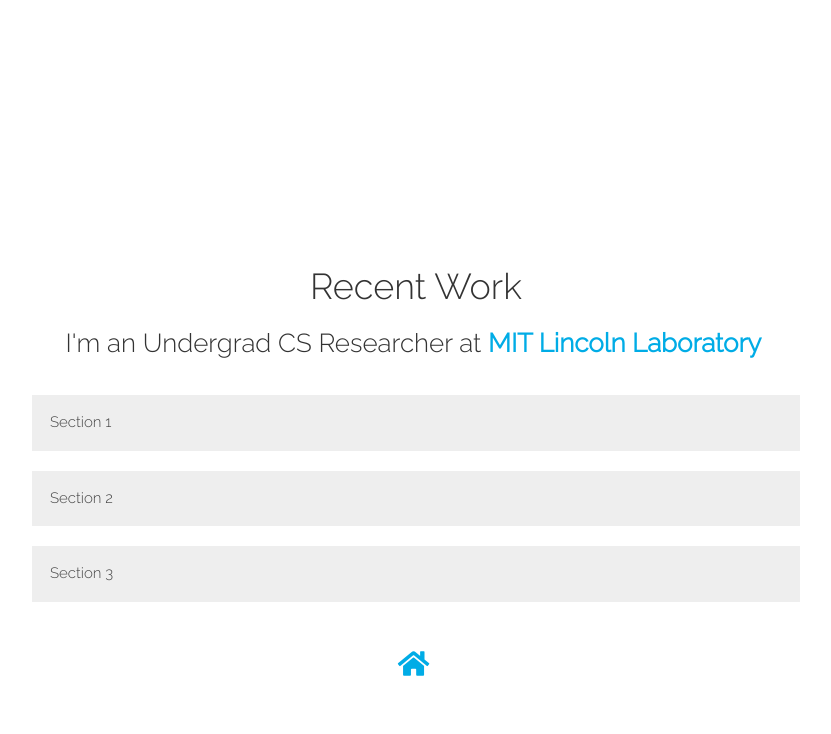
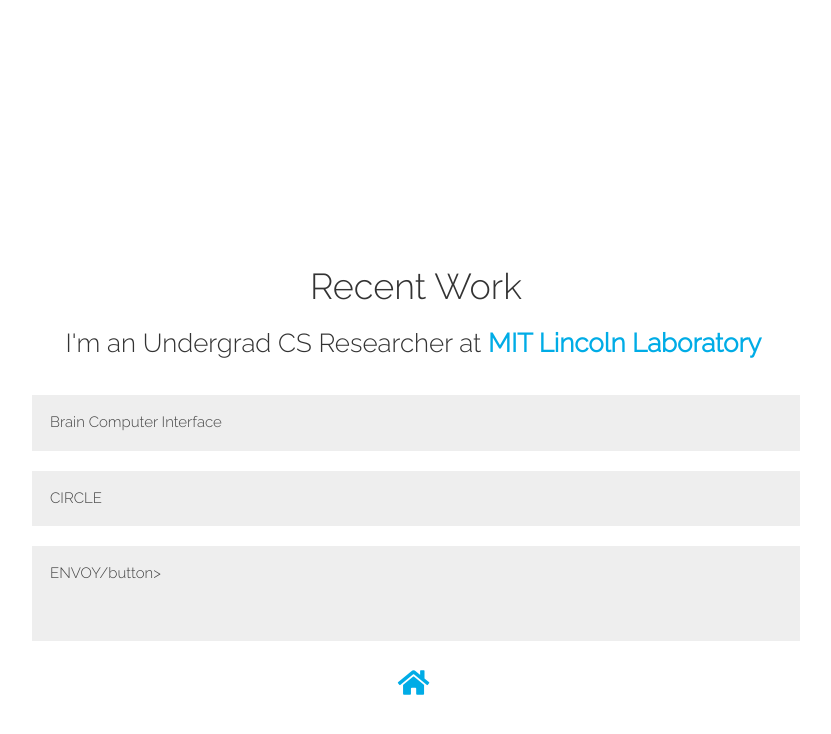
Before and after one commit to EvanDietrich/EvanDietrich.github.io, a Jekyll site: the page updates.html, which Jekyll copies as it is, in a window 1280 px wide. Shown: the top 734 px of the page, without its empty margins (224-1055 px from the left). Built offline with Jekyll 4.4.1, drawn with Linux system fonts in a browser that asks for light colours; nearby versions of some CDN libraries; library files that are not in the unit come from our copies.

Commit message:
Update updates.html

```diff
--- a/updates.html
+++ b/updates.html
@@ -96,17 +96,17 @@
     <div id="description">I'm an Undergrad CS Researcher at <a id='mitll' title="MITLL" href="https://www.ll.mit.edu">MIT Lincoln Laboratory</a>
     <br><br>
 
-    <button class="accordion">Section 1</button>
+    <button class="accordion">Brain Computer Interface</button>
     <div class="panel">
       <p>Lorem ipsum dolor sit amet, consectetur adipisicing elit, sed do eiusmod tempor incididunt ut labore et dolore magna aliqua. Ut enim ad minim veniam, quis nostrud exercitation ullamco laboris nisi ut aliquip ex ea commodo consequat.</p>
     </div>
 
-    <button class="accordion">Section 2</button>
+    <button class="accordion">CIRCLE</button>
     <div class="panel">
     <p>Lorem ipsum dolor sit amet, consectetur adipisicing elit, sed do eiusmod tempor incididunt ut labore et dolore magna aliqua. Ut enim ad minim veniam, quis nostrud exercitation ullamco laboris nisi ut aliquip ex ea commodo consequat.</p>
     </div>
 
-    <button class="accordion">Section 3</button>
+    <button class="accordion">ENVOY/button>
     <div class="panel">
       <p>Lorem ipsum dolor sit amet, consectetur adipisicing elit, sed do eiusmod tempor incididunt ut labore et dolore magna aliqua. Ut enim ad minim veniam, quis nostrud exercitation ullamco laboris nisi ut aliquip ex ea commodo consequat.</p>
     </div>
```
